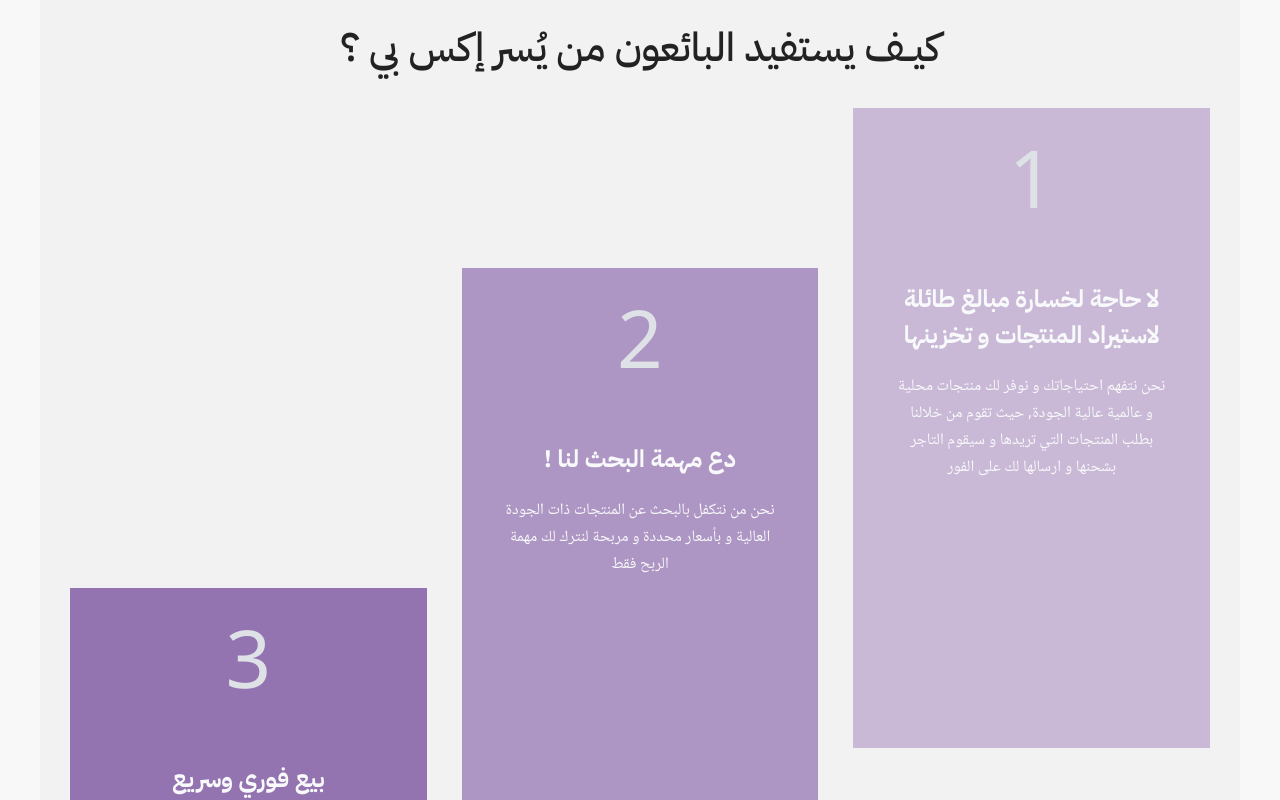
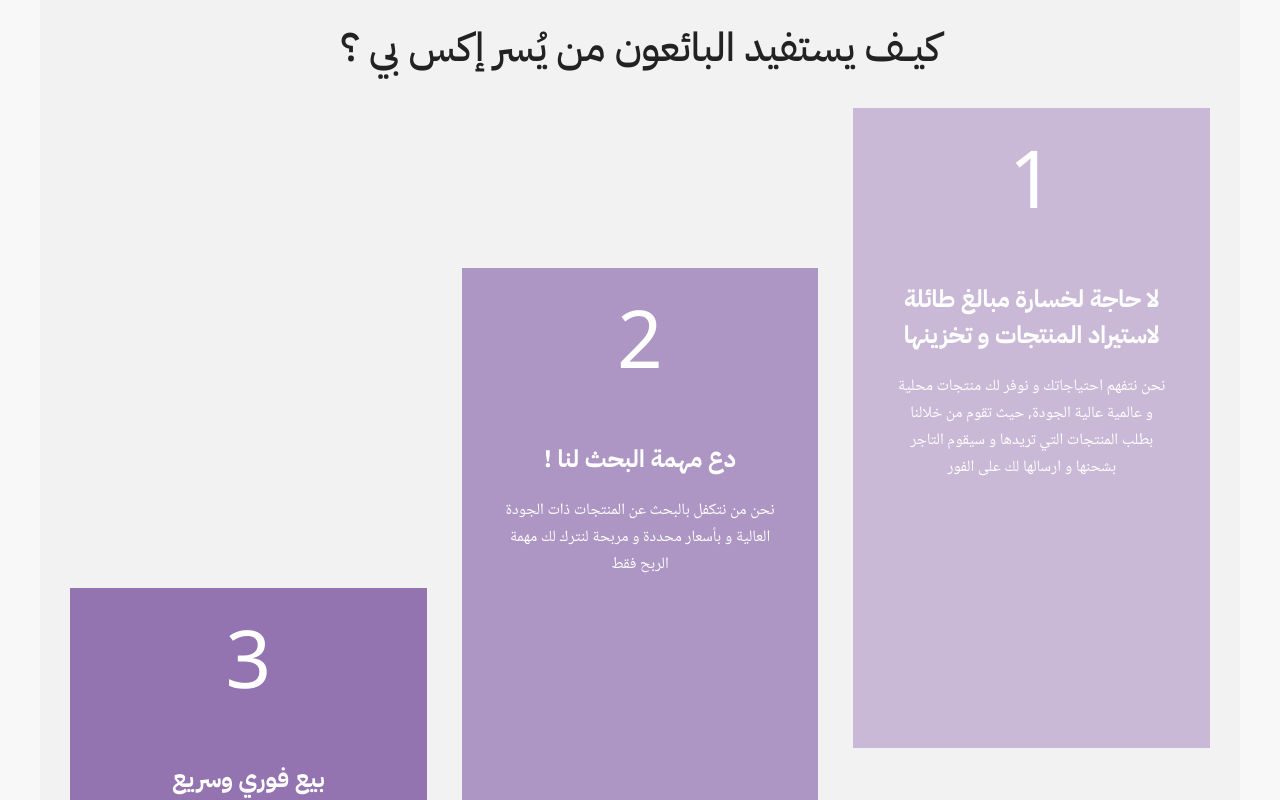
Before and after one commit to xmarya/YosorExp, a website built with webpack: page src/pages/seller.html in a window 1280 px wide. Shown: the part 940-1740 px from the top of the page. Built offline with nearby package versions, Linux system fonts and the light colour scheme.

Commit message:
final changes

```diff
--- a/src/styles/general.css
+++ b/src/styles/general.css
@@ -7,8 +7,8 @@
   --purple--light-3: #9373b0;
   --main-blue: #03a7d3;
   --secondary-blue: hsl(193, 97%, 42%, 54%);
-  --step-number-colour: #dee2e6;
-  --step-detail-colour: #f8f9fa;
+  --step-number-colour: #fff;
+  --step-detail-colour: #fff;
 
   --section-bg: #f2f2f2;
   --section-margin-top: 14rem;
```
